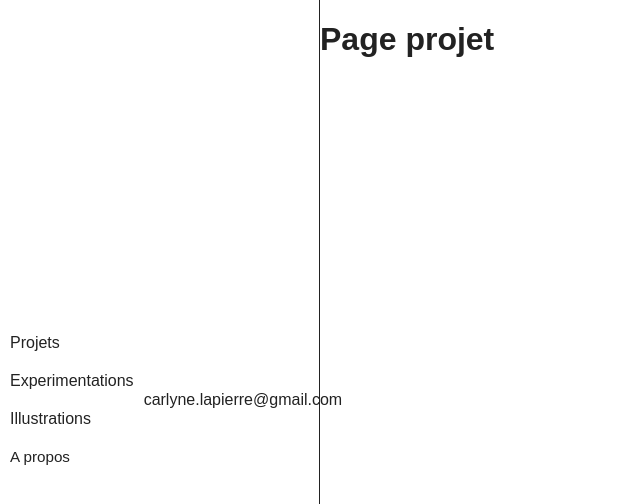
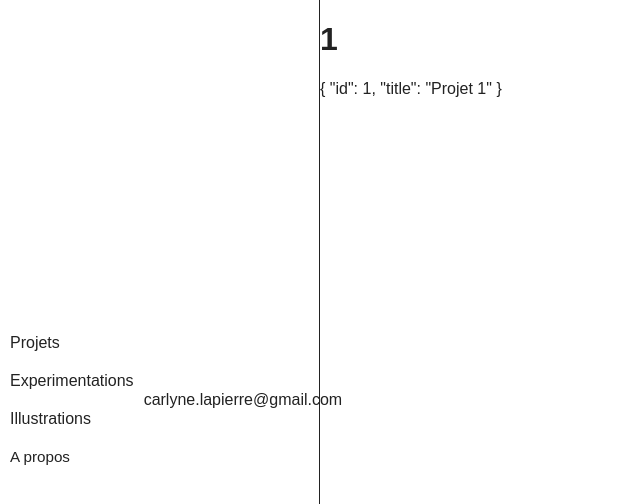
Before and after one commit to carlyne/Portfolio-vuejs, a Vue app: page /#/project/1 in a window 1280 px wide. Shown: the top 504 px of the page, without its empty margins (0-640 px from the left). Built offline with nearby package versions, Linux system fonts and the light colour scheme.

Commit message:
passing datas information to project page

```diff
--- a/src/components/app-card/AppCard.vue
+++ b/src/components/app-card/AppCard.vue
@@ -1,7 +1,7 @@
 <template>
     <article id="app-card" class="content-box space-out gallery">
         <h1>{{ galleryItem }}</h1>
-       <router-link :to="'project/' + galleryItem.id "><p>element</p></router-link>
+       <router-link :to="'project/' + galleryItem.id ">Voir +</router-link>
     </article>
 </template>
 
--- a/src/views/Home.vue
+++ b/src/views/Home.vue
@@ -1,7 +1,6 @@
 <template>
   <div class="home">
     <h1>Home page</h1>
-    <p>{{ getTotalLength }}</p>
 
     <main class="container d-grid resp">
       <AppCard v-for="item in getAllElements" :key="item.id" :galleryItem="item"></AppCard>
--- a/src/views/project/Project.vue
+++ b/src/views/project/Project.vue
@@ -1,11 +1,32 @@
 <template>
     <div id="project-view">
-        <h1> Page projet</h1>
+        <h1> {{ $route.params.id}} </h1>
+        <p>{{ currentProject }}</p>
     </div>
 </template>
 
 <script>
+import { mapState } from 'vuex';
+
 export default {
-    name: 'Project'
+    name: 'Project',
+    data: function() {
+        return {
+            currentProject: {}
+        };
+    },
+
+    mounted()  {
+        for(let item in this.project) {
+            if (this.project[item].id == this.$route.params.id) {
+                return this.currentProject = this.project[item];
+            }
+        }
+    },
+
+    computed: {
+        ...mapState(['project']),
+    }
+
 }
 </script>
```
